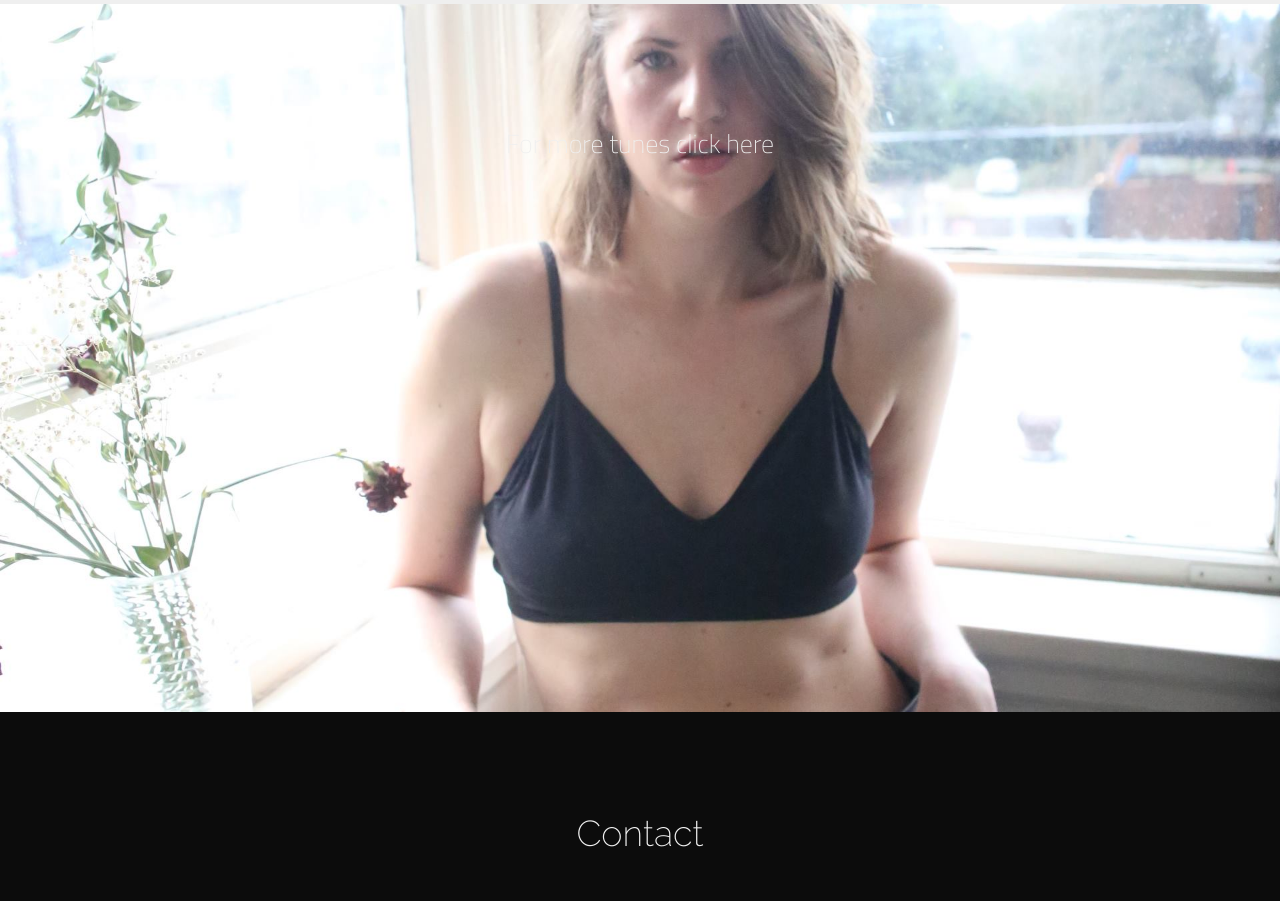
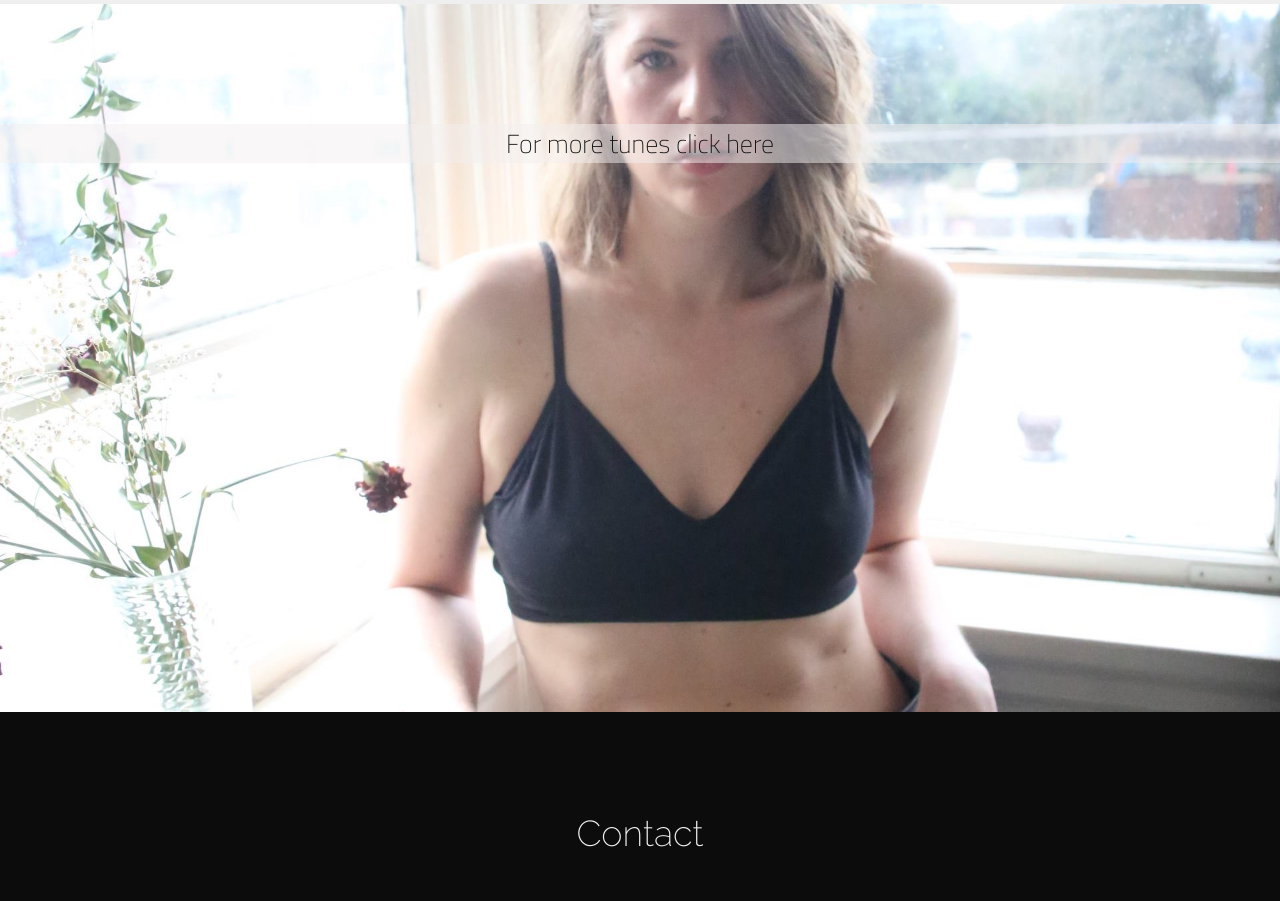
Before and after one commit to zanedr/kate-dinsmore-updated, a React (Create React App) app: page / in a window 1280 px wide. Shown: the part 1940-2841 px from the top of the page. Built offline with nearby package versions, Linux system fonts and the light colour scheme.

Commit message:
a little more css

```diff
--- a/src/App.css
+++ b/src/App.css
@@ -177,11 +177,14 @@ h2 {
 
 .music-text {
   margin-top: 60px;
+  width: 100vw;
+  background-color: rgba(244, 240, 240, 0.51);
 }
 
 .music-links {
-  color: #efefef;
+  color: #0c0c0c;
   font-family: 'Titillium Web', sans-serif;
+  width: 100vw;
   font-size: 26px;
   margin-top: 20px;
   text-decoration: none;
```
